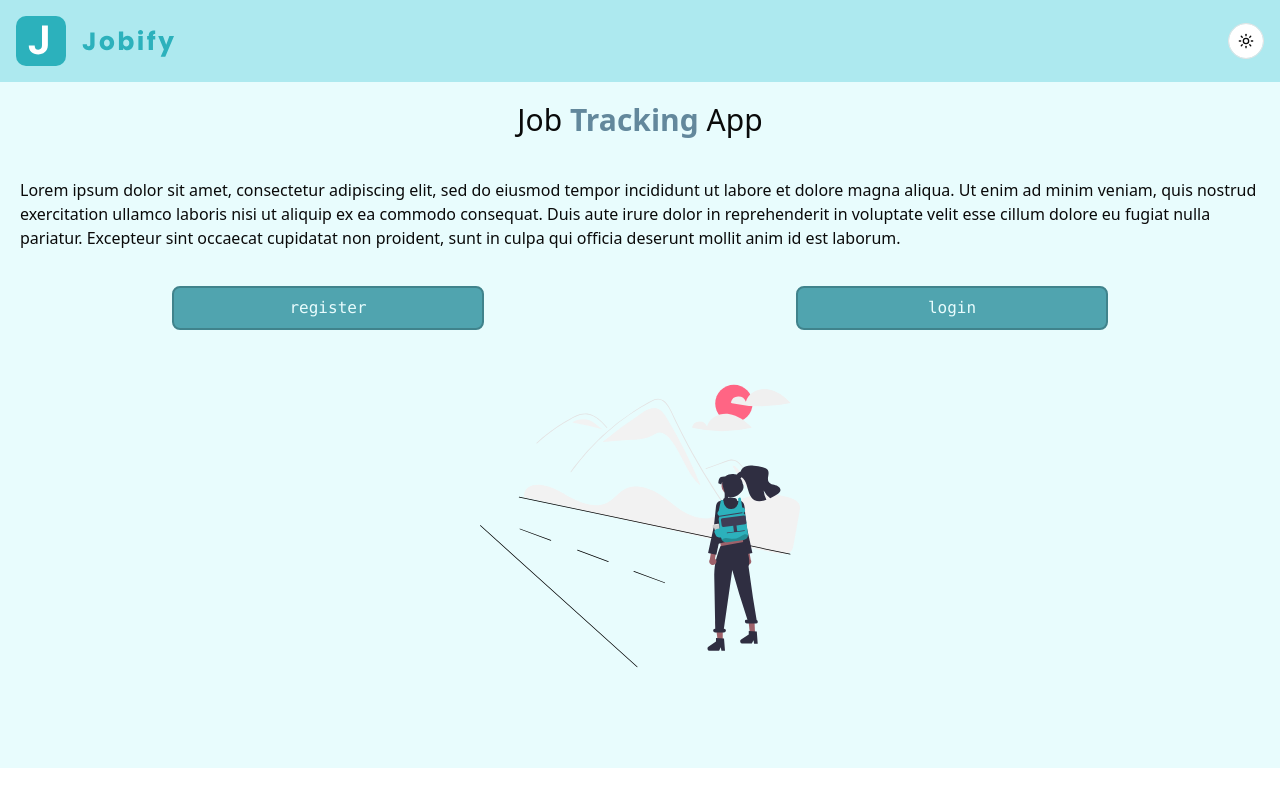
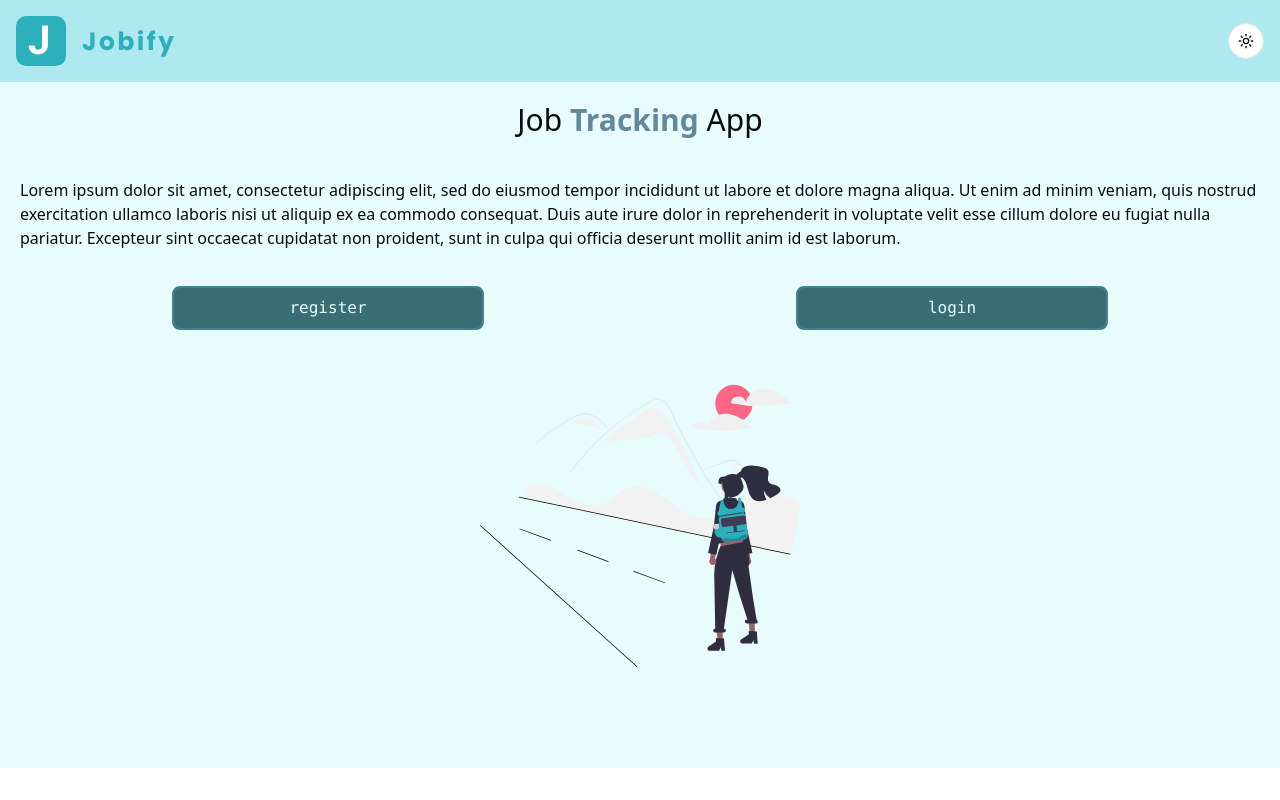
Before and after one commit to amirazadehranjbar/jobify-one, a Next.js app in the folder client-nextjs/: page / in a window 1280 px wide. Built offline with nearby package versions, Linux system fonts and the light colour scheme.

Commit message:
next js client : dashboard : complete header ui : changed MyButtonMenuWithIcon.tsx

```diff
--- a/client-nextjs/app/(dashboard-layout)/dashboard/layout.tsx
+++ b/client-nextjs/app/(dashboard-layout)/dashboard/layout.tsx
@@ -61,7 +61,7 @@ export default function DashboardLayout({
             <div className="flex justify-between w-full h-1/10 bg-surface-bg/50 p-4">
                 <CgMenuLeft className="size-10 cursor-pointer" onClick={handleSetOpen}/>
 
-                <p className="text-text-two text-xl font-bold">dashboard</p>
+                <p className="text-button-text text-2xl font-semibold">dashboard</p>
 
                 <div className="flex items-center space-x-4">
                     <ThemeToggle/>
--- a/client-nextjs/app/globals.css
+++ b/client-nextjs/app/globals.css
@@ -21,9 +21,9 @@
   --color-light-blue-50: oklch(0.895 0.061 203.838);
   --color-light-blue-100: oklch(93.41% 0.018 205.32);
   --color-light-blue-200: oklch(86.60% 0.036 207.67);
-  --color-light-blue-300: oklch(80.01% 0.053 206.86);
-  --color-light-blue-400: oklch(73.48% 0.069 206.59);
-  --color-light-blue-500: oklch(67.08% 0.083 206.74);
+  --color-light-blue-300: oklch(0.533 0.032 210.156 / 0.77);
+  --color-light-blue-400: oklch(0.166 0.021 212.88);
+  --color-light-blue-500: oklch(0.505 0.057 206.837);
   --color-light-blue-600: oklch(56.99% 0.069 206.99);
   --color-light-blue-700: oklch(46.44% 0.055 207.39);
   --color-light-blue-800: oklch(35.24% 0.040 208.21);
@@ -64,7 +64,7 @@
   --color-jet-black-700: oklch(42.77% 0.031 225.02);
   --color-jet-black-800: oklch(32.68% 0.021 225.98);
   --color-jet-black-900: oklch(0.225 0.018 214.994);
-  --color-jet-black-950: oklch(0.251 0.038 203.543);
+  --color-jet-black-950: oklch(0.366 0.045 195.366);
 }
 
 /* ===== semantic named tokens (light = default) ===== */
@@ -183,7 +183,9 @@
   --button-bg: var(--color-light-blue-400);
   --button-bg-hover: var(--color-light-blue-500);
   --button-border: var(--color-light-blue-300);
+  --button-border-hover: var(--color-light-blue-950);
   --button-text: var(--color-jet-black-950);
+  --button-text-hover: var(--color-jet-black-600);
 
   --input-bg: var(--color-jet-black-800);
   --input-border: var(--color-cool-steel-600);
--- a/client-nextjs/components/myComponents/MyButtonMenuWithIcon.tsx
+++ b/client-nextjs/components/myComponents/MyButtonMenuWithIcon.tsx
@@ -14,9 +14,9 @@ export function MyButtonMenuWithIcon() {
     return (
         <Menu as="div" className="relative inline-block text-left">
             <div>
-                <MenuButton className="inline-flex w-full justify-center gap-x-1.5 rounded-md bg-white px-3 py-2 text-sm font-semibold text-gray-900 ring-1 shadow-xs ring-gray-300 ring-inset hover:bg-gray-50">
+                <MenuButton className="inline-flex w-full justify-center gap-x-1.5 rounded-md bg-button-bg px-3 py-2 text-sm text-button-text ring-1 shadow-xs border-button-border hover:bg-button-bg-hover hover:transition-all duration-300 hover:text-button-text-hover hover:border-e-button-bg-hover cursor-pointer">
                     amir
-                    <ChevronDownIcon aria-hidden="true" className="-mr-1 size-5 text-gray-400" />
+                    <ChevronDownIcon aria-hidden="true" className="-mr-1 size-5 text-button-text" />
                 </MenuButton>
             </div>
 
```
